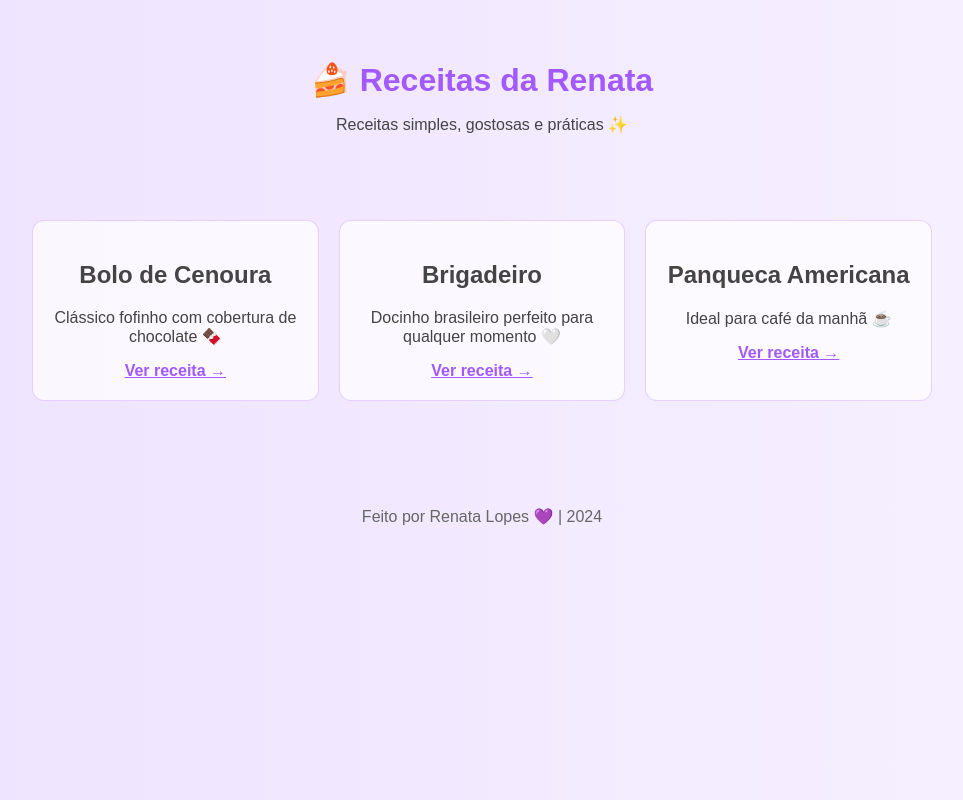
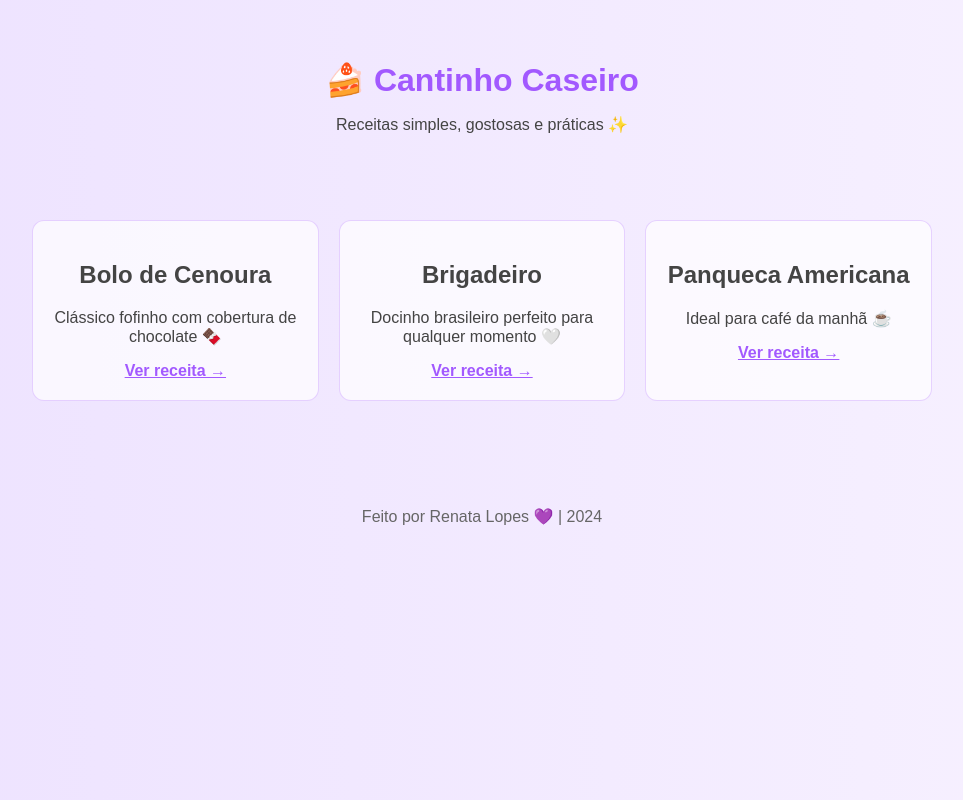
Before and after one commit to Renata005/site_receitas, a plain HTML site: page index.html in a window 1280 px wide. Shown: the whole page, without its empty margins (158-1121 px from the left). Drawn offline with Linux system fonts and the light colour scheme.

Commit message:
Change title and header to 'Cantinho Caseiro'

```diff
--- a/index.html
+++ b/index.html
@@ -3,13 +3,13 @@
 <head>
   <meta charset="UTF-8" />
   <meta name="viewport" content="width=device-width, initial-scale=1.0" />
-  <title>Receitas da Rê</title>
+  <title>Cantinho Caseiro</title>
   <link rel="stylesheet" href="style.css" />
 </head>
 
 <body>
   <header>
-    <h1>🍰 Receitas da Renata</h1>
+    <h1>🍰 Cantinho Caseiro</h1>
     <p>Receitas simples, gostosas e práticas ✨</p>
   </header>
 
```
